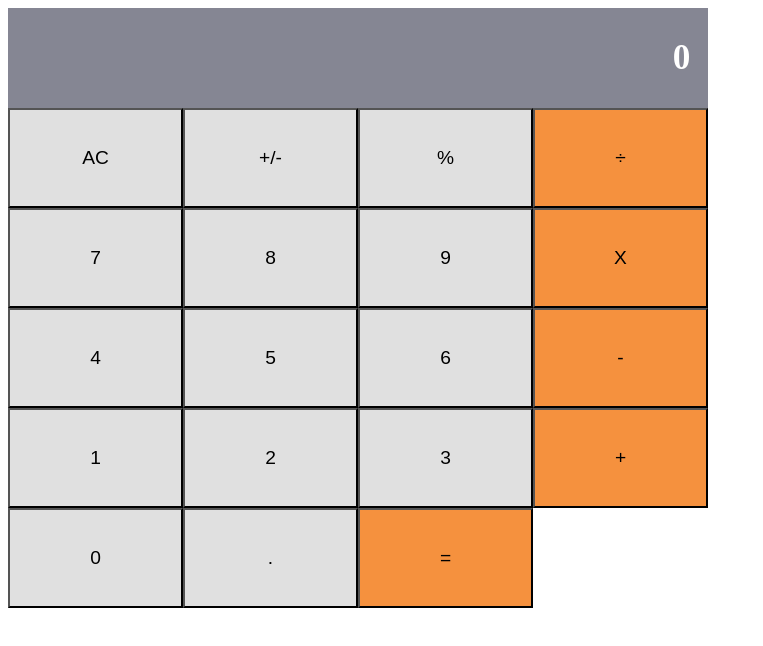
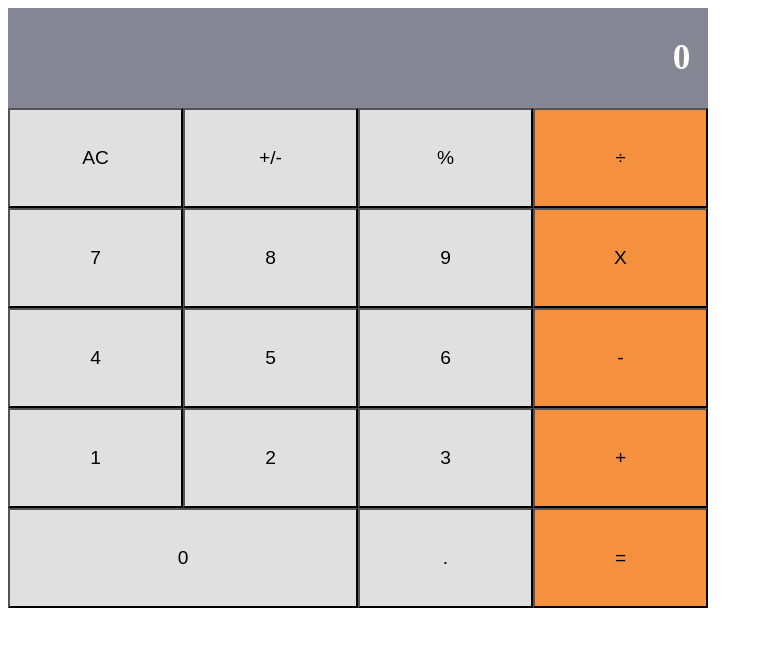
Before and after one commit to mcrd25/react-calculator, a React app: page / in a window 1280 px wide. Shown: the whole page, without its empty margins (0-763 px from the left). Built offline with nearby package versions, Linux system fonts and the light colour scheme.

Commit message:
Added wide class to css

```diff
--- a/src/index.css
+++ b/src/index.css
@@ -43,3 +43,7 @@
 .grey {
 	background-color: #E0E0E0;
 }
+
+.wide {
+	width: 50%;
+}
```
